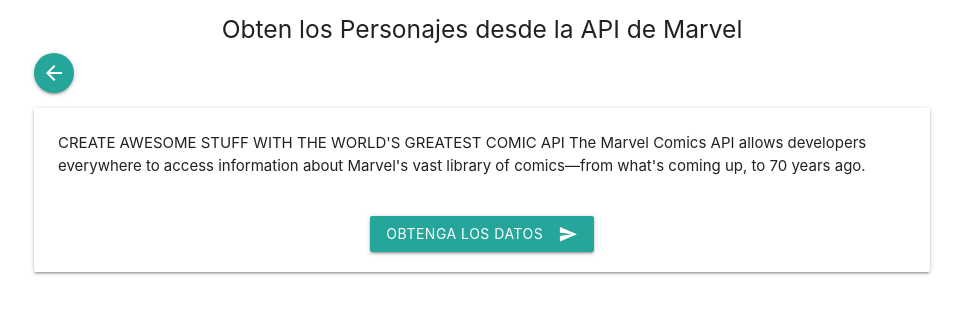
After one commit to mariosanchezc/flisol-marvel, a Django app: page /get-datos in a window 1280 px wide. The commit adds this page. Shown: the top 314 px of the page, without its empty margins (158-1121 px from the left). Run offline with Django 3.2, Linux system fonts and the light colour scheme; parts of the project's set-up code (start-up, migrations or seed data) failed here and were passed over; some libraries are stand-ins or nearby versions.

Commit message:
Reto10. Extraer datos desde la API de Marvel

```diff
--- a/MarvelProject/apps/personajes/models.py
+++ b/MarvelProject/apps/personajes/models.py
@@ -19,7 +19,7 @@ class Personaje(models.Model):
     nombre = models.CharField(max_length=200)
     tipo_personaje = models.CharField(max_length=200, choices=TIPOS)
     descripcion = models.TextField()
-    imagen = models.ImageField(upload_to=user_directory_path)
+    imagen = models.ImageField(upload_to=user_directory_path, blank=True, null=True)
     imagen_url = models.URLField(blank=True, null=True)
     url = models.URLField(blank=True, null=True)
     fecha_creacion = models.DateTimeField(auto_now_add=True)
--- /dev/null
+++ b/MarvelProject/apps/personajes/templates/personajes/extraer_data.html
@@ -0,0 +1,31 @@
+{% extends 'personajes/index.html'%}
+
+{% block title%} <h5>Obten los Personajes desde la API de Marvel</h5> {% endblock%}
+
+{% block container%}
+    <div>
+        <a class="btn-floating tooltipped" data-position="bottom" data-delay="30"
+            data-tooltip="Regresar" href="{% url 'personajes:list' %}">
+            <i class="material-icons">arrow_back</i></a>
+    </div>
+    <div class="row">
+        <div class="card">
+            <div class="row">
+                <p class="card-content">
+                        CREATE AWESOME STUFF
+                        WITH THE WORLD'S
+                        GREATEST COMIC API
+                        The Marvel Comics API allows developers everywhere to access information about Marvel's vast library of comics—from what's coming up, to 70 years ago.
+                </p>
+                <form class="col s12" method="POST" action="{% url 'personajes:datos' %}">
+                    {%csrf_token%}
+                    <div class="row center">
+                        <button class="btn waves-effect waves-light" type="submit" name="action">Obtenga los datos
+                            <i class="material-icons right">send</i>
+                        </button>
+                    </div>
+                </form>
+            </div>
+        </div>
+    </div>
+{% endblock %}
--- a/MarvelProject/apps/personajes/templates/personajes/update-personaje.html
+++ b/MarvelProject/apps/personajes/templates/personajes/update-personaje.html
@@ -18,7 +18,11 @@
 <!-- FORMULARIO -->
 <div class="row card" >
     <div class="col s5 hoverable" style="margin-top:20px">
-        <img src="{{object.imagen.url}}" alt="" class=" responsive-img"> <!-- notice the "circle" class -->
+        {% if object.imagen %}
+            <img class="responsive-img activator" src="{{object.imagen.url}}">
+        {%else%}
+        <img class="responsive-img activator" src="{{object.imagen_url}}">
+        {% endif %}
     </div>
     <form class="col s7 card-content" method="POST"
           enctype="multipart/form-data" action="{% url 'personajes:update' object.pk %}">
--- a/MarvelProject/apps/personajes/urls.py
+++ b/MarvelProject/apps/personajes/urls.py
@@ -2,7 +2,7 @@ from django.urls import path
 from django.views.generic import TemplateView
 from .views import (
     prueba1, CreatePersonajeView, ListPersonajeView,
-    PersonajeDetail, PersonajeUpdateView)
+    PersonajeDetail, PersonajeUpdateView, pull_data_marvel)
 
 
 
@@ -10,6 +10,7 @@ app_name = "personajes"
 
 urlpatterns = [
     path("", prueba1, name="prueba"),
+    path("get-datos", pull_data_marvel, name="datos"),
     path("crear-personaje", CreatePersonajeView.as_view(), name="crear-personaje"),
     path("creado/", TemplateView.as_view(template_name="personajes/creado.html"), name="creado"),
     path("list-personajes/", ListPersonajeView.as_view(), name="list"),
--- a/MarvelProject/apps/personajes/views.py
+++ b/MarvelProject/apps/personajes/views.py
@@ -4,6 +4,7 @@ from django.http import HttpResponseRedirect
 from .forms import PersonajeForm
 from .models import Personaje
 import datetime
+from apps.utils.api_marvel import get_data
 
 
 def prueba1(request):
@@ -15,6 +16,26 @@ def prueba1(request):
     template_name = 'personajes/index.html'
     return render(request, template_name, context={"title": title, 'date': date})
 
+
+def pull_data_marvel(request):
+    """
+    Permite cargar nuevos elementos desde la
+    API de Marvel
+    """
+    template_name = 'personajes/extraer_data.html'
+    if request.method == 'GET':
+        return render(request, template_name)
+    elif request.method == 'POST':
+        datos = get_data()
+        for data in datos:
+            Personaje.objects.create(
+                nombre=data.nombre,
+                descripcion=data.descripcion,
+                imagen_url=data.imagen_url,
+                url=data.url,
+                tipo_personaje="HEROE",
+            )
+        return HttpResponseRedirect('/list-personajes')
 
 class CreatePersonajeView(View):
     """
@@ -58,7 +79,6 @@ class ListPersonajeView(ListView):
     model = Personaje
     paginate_by = 100
 
-
     def get_queryset(self):
         return Personaje.objects.all().order_by('-fecha_creacion')
 
--- a/MarvelProject/apps/utils/api_marvel.py
+++ b/MarvelProject/apps/utils/api_marvel.py
@@ -2,8 +2,28 @@ import hashlib
 import requests
 from .keys import PUBLIC_KEY, PRIVATE_KEY
 
+URL_MARVEL = "https://gateway.marvel.com:443/v1/public/characters?apikey={}".format(PUBLIC_KEY)
 
-URL_MARVEL = "https://gateway.marvel.com:443/v1/public/characters?apikey={}".format(PUBLIC_KEY)
+
+class PersonajeMarvel():
+    def __init__(self, *args, **kwargs):
+        self.nombre = args[0]
+        self.imagen_url = args[1]
+        self.descripcion = args[2]
+        self.url = args[3]
+
+    @property
+    def imagen_url(self):
+        return self.__imagen_url
+
+    @imagen_url.setter
+    def imagen_url(self, url):
+        """
+        de esta manera regresa marvel la Url de la Imagen
+        {'path': 'http://i.annihil.us/u/prod/marvel/i/mg/c/e0/535fecbbb9784',
+         'extension': 'jpg'}
+        """
+        self.__imagen_url = url['path'] + '.' + url['extension']
 
 def get_data():
     """
@@ -16,5 +36,13 @@ def get_data():
     personajes = requests.get(base + 'characters',
                           params={'apikey': PUBLIC_KEY,
                                   'ts': ts,
-                                  'hash': hash_clave}).json()
-    data = personajes.results
+                                  'hash': hash_clave,
+                                  'limit':100}).json()
+    data = personajes["data"]["results"]
+    results = []
+    for personaje in data:
+        args = [personaje["name"], personaje['thumbnail'],
+                personaje['description'], personaje['resourceURI']]
+        per = PersonajeMarvel(*args)
+        results.append(per)
+    return results
```
Also changed, not shown: MarvelProject/apps/personajes/templates/personajes/detail-personaje.html (+8 -4 lines), MarvelProject/apps/personajes/templates/personajes/list-personaje.html (+12 -1 lines), MarvelProject/apps/personajes/static/img/Hulk.jpg (added), MarvelProject/apps/personajes/static/img/capitan.jpg (added), MarvelProject/apps/personajes/static/img/ironman.jpg (added), MarvelProject/apps/personajes/static/img/spiderman.jpg (added), MarvelProject/apps/personajes/static/img/venon.jpg (added).
